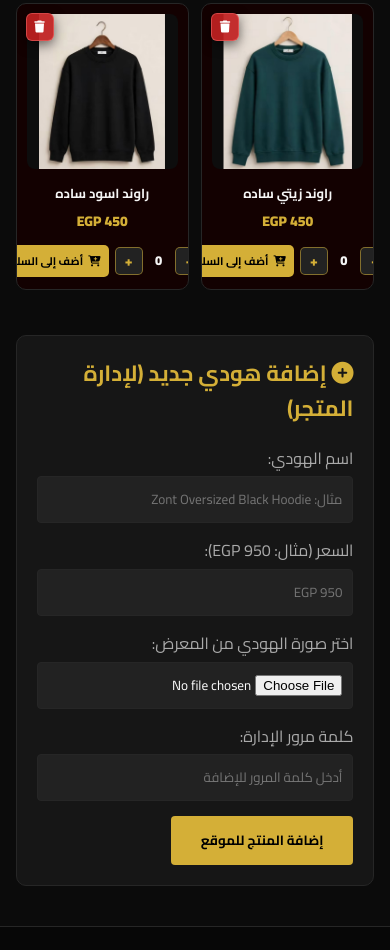
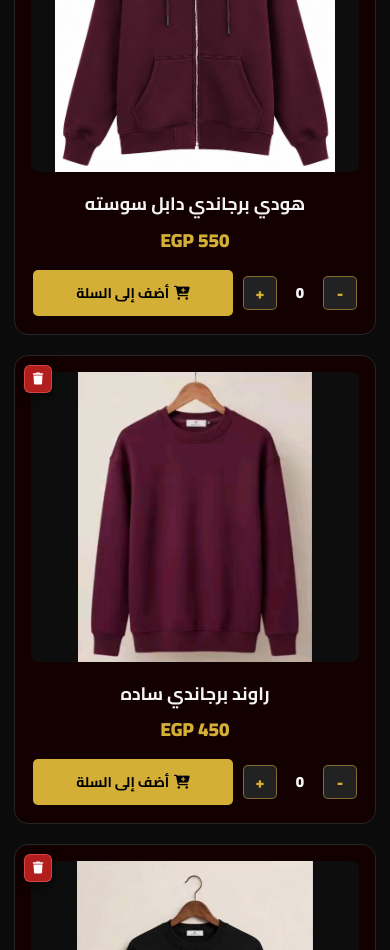
Before and after one commit to zontstore/zont, a plain HTML site: page index.html in a window 390 px wide. Shown: the part 2082-3032 px from the top of the page. Drawn offline with Linux system fonts and the light colour scheme.

Commit message:
Add files via upload

```diff
--- a/index.html
+++ b/index.html
@@ -683,32 +683,52 @@
             padding-top: 20px;
         }
 
+        /* ضبط عرض التليفون: كل هودي في صف لوحده بالطول ومربع مريح */
         @media (max-width: 768px) {
             .hero h1 {
                 font-size: 28px;
             }
+            .products-section {
+                max-width: 460px;
+                padding: 35px 14px 20px;
+            }
             .products-grid {
-                grid-template-columns: repeat(2, 1fr);
-                gap: 12px;
+                grid-template-columns: 1fr;
+                gap: 20px;
             }
             .product-card {
-                padding: 10px;
+                padding: 16px;
+                gap: 12px;
+                border-radius: 14px;
             }
             .product-card img {
-                height: 155px;
+                height: 290px;
             }
             .product-card .product-title {
-                font-size: 13px;
+                font-size: 18px;
             }
             .product-card .product-price {
-                font-size: 14px;
+                font-size: 19px;
+            }
+            .card-cart-controls {
+                gap: 10px;
+                margin-top: 6px;
+            }
+            .card-qty-btn {
+                width: 34px;
+                height: 34px;
+                font-size: 16px;
+            }
+            .card-qty-count {
+                min-width: 26px;
+                font-size: 15px;
             }
             .product-card .add-to-cart-btn {
-                padding: 6px 8px !important;
-                font-size: 11px !important;
+                padding: 10px 14px !important;
+                font-size: 14px !important;
             }
             .admin-panel {
-                margin: 20px 4% 40px;
+                margin: 20px 14px 40px;
                 padding: 20px;
             }
         }
@@ -961,8 +981,8 @@
             <a href="tel:+201012805508" title="اتصل بنا"><i class="fas fa-phone"></i></a>
             <a href="https://wa.me/201012805508" target="_blank" title="واتساب"><i class="fab fa-whatsapp"></i></a>
             <a href="https://www.instagram.com/zont_store1?vrfl=MWtxZnk0aTZ6Zzd3bw==" target="_blank" title="انستجرام"><i class="fab fa-instagram"></i></a>
-            <a href="https://www.facebook.com/share/1EsJD3FG2t/" target="_blank" title="فيسبوك"><i class="fab fa-facebook-f"></i></a>
-            <a href="https://www.tiktok.com/@zont.store.1?_r=1&_t=ZS-9Bi7jy8qAJm" target="_blank" title="تيك توك"><i class="fab fa-tiktok"></i></a>
+            <a href="https://www.facebook.com" target="_blank" title="فيسبوك"><i class="fab fa-facebook-f"></i></a>
+            <a href="https://www.tiktok.com" target="_blank" title="تيك توك"><i class="fab fa-tiktok"></i></a>
         </div>
         <div class="copyright">
             جميع الحقوق محفوظة &copy; 2026 Zont Store
@@ -1461,6 +1481,6 @@
         attachCartButtonListeners();
         loadSavedProducts();
         syncCardQtyCounters();
-    </SCRIPT>
-    </body>
-    </html>
+    </script>
+</body>
+</html>
```
